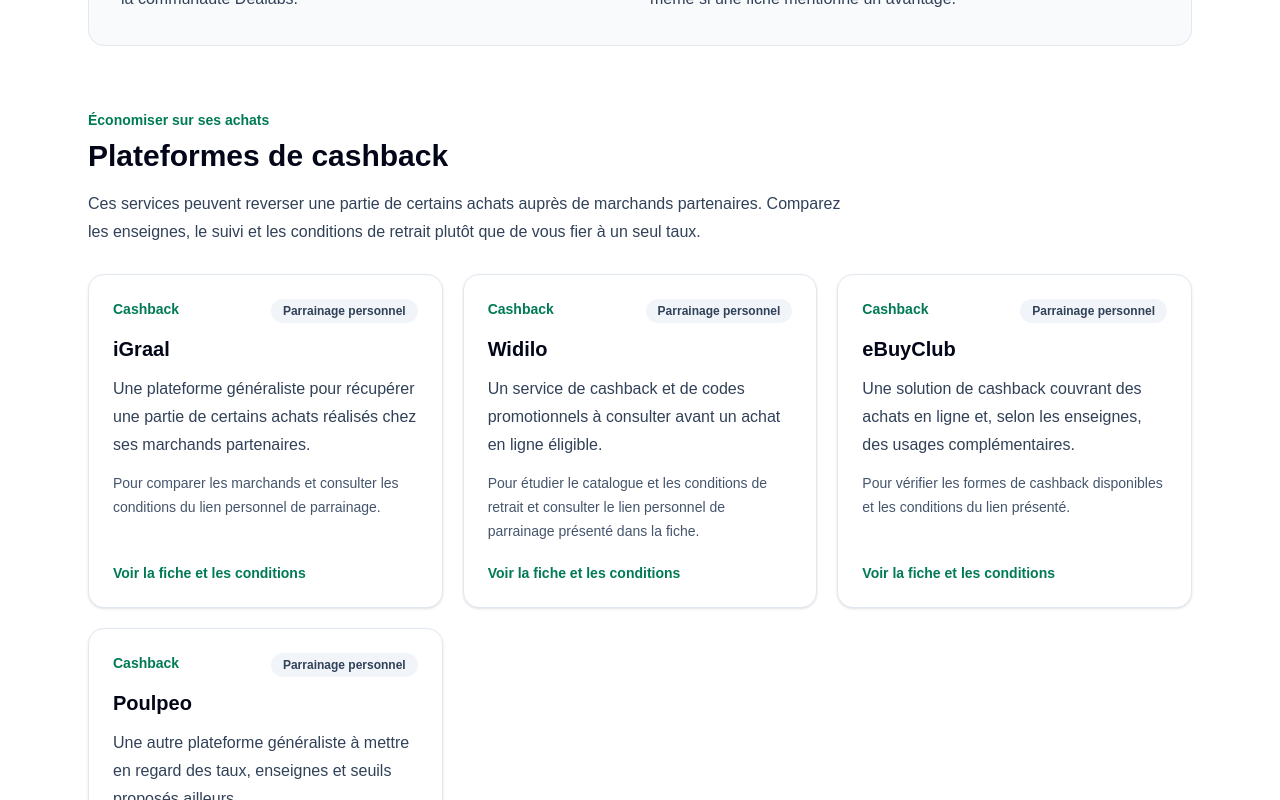
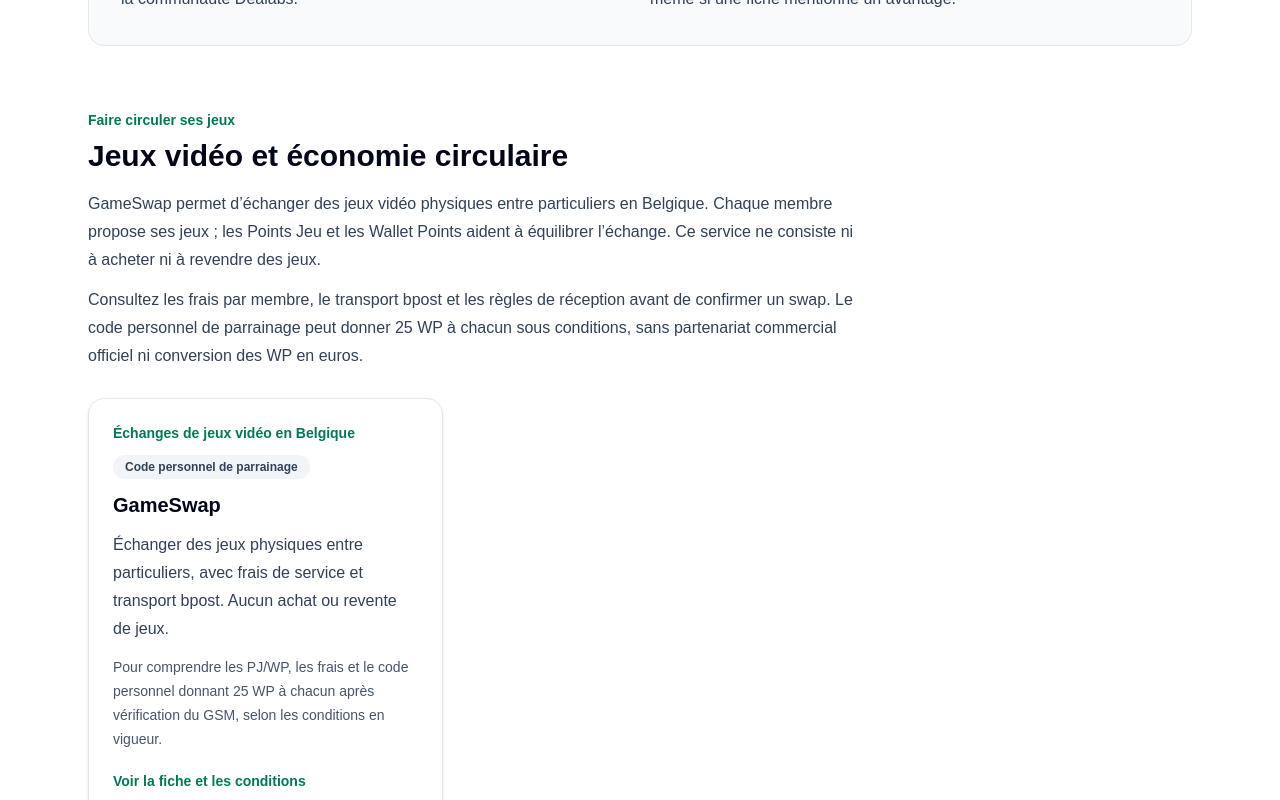
Before and after one commit to sebastienfoulon22-commits/afflizen, a Next.js app: page /bons-plans in a window 1280 px wide. Shown: the part 880-1680 px from the top of the page. Built offline with nearby package versions, Linux system fonts and the light colour scheme.

Commit message:
fix: classer GameSwap dans Bons plans et déplacer sa fiche

```diff
--- a/app/e-commerce/gameswap/page.tsx
+++ b/app/bons-plans/gameswap/page.tsx
@@ -12,7 +12,7 @@ const sourceLink = "font-semibold text-emerald-700 underline underline-offset-4
 export const metadata = createPageMetadata({
   title: "GameSwap : avis, échange de jeux en Belgique et parrainage",
   description: "Découvrez GameSwap : échanges de jeux vidéo physiques en Belgique, Points Jeu, Wallet Points, frais, livraison bpost et code personnel de parrainage.",
-  path: "/e-commerce/gameswap",
+  path: "/bons-plans/gameswap",
   type: "article",
 });
 
@@ -73,12 +73,12 @@ export default function GameSwapPage() {
       <section className="border-b border-slate-200 bg-white">
         <div className="mx-auto grid max-w-6xl gap-8 px-6 py-10 lg:grid-cols-[1fr_340px] lg:py-14">
           <div className="min-w-0">
-            <Link href="/e-commerce" className={sourceLink}>Voir la catégorie e-commerce</Link>
+            <Link href="/bons-plans" className={sourceLink}>Voir les bons plans</Link>
             <p className="mt-6 text-sm font-semibold uppercase tracking-wide text-emerald-700">Jeux physiques · Échanges entre particuliers · Belgique</p>
             <h1 className="mt-4 text-4xl font-bold tracking-tight md:text-5xl">GameSwap : échanger ses jeux vidéo physiques en Belgique</h1>
             <p className="mt-6 text-lg leading-8 text-slate-600">GameSwap permet de proposer ses jeux et de recevoir ceux d’un autre joueur. Il s’agit d’un service d’échange, pas d’une plateforme de revente classique. Les Points Jeu évaluent les titres, les Wallet Points équilibrent les échanges et les frais couvrent le transport et le service.</p>
             <div className="mt-7 flex flex-wrap gap-3">
-              <AffiliateButton href={SIGNUP_URL} platform="gameswap" category="e-commerce" location="hero" className={button}>S’inscrire sur GameSwap</AffiliateButton>
+              <AffiliateButton href={SIGNUP_URL} platform="gameswap" category="bons-plans" location="hero" className={button}>S’inscrire sur GameSwap</AffiliateButton>
               <a href="#fonctionnement" className="inline-flex min-h-11 items-center rounded-full border border-slate-300 px-6 py-3 font-semibold focus-visible:ring-2 focus-visible:ring-emerald-600">Comprendre les échanges</a>
             </div>
             <p className="mt-4 text-sm leading-6 text-slate-600">Code personnel à saisir : <code className="select-all font-bold text-slate-950">{REFERRAL_CODE}</code>. Il n’est pas appliqué automatiquement par le lien. Les 25 WP sont soumis aux conditions du programme ; ce ne sont pas des euros.</p>
@@ -178,7 +178,7 @@ export default function GameSwapPage() {
             <h3 className="mt-6 text-xl font-bold">Les limites à intégrer</h3>
             <ul className="mt-4 list-disc space-y-3 pl-5 leading-7 text-slate-600">{limits.map(text => <li key={text}>{text}</li>)}</ul>
             <p className={paragraph}>Avant de vous lancer, regardez les jeux susceptibles de vous intéresser, calculez vos frais et assurez-vous de pouvoir préparer, filmer et suivre l’envoi. Les 25 WP constituent un complément éventuel ; ils ne doivent pas être la seule raison de s’inscrire. Cet avis repose sur l’analyse des pages publiques, pas sur un échange réalisé par Afflizen.</p>
-            <div className="mt-6"><AffiliateButton href={SIGNUP_URL} platform="gameswap" category="e-commerce" location="avis" className={button}>Ouvrir le formulaire GameSwap</AffiliateButton></div>
+            <div className="mt-6"><AffiliateButton href={SIGNUP_URL} platform="gameswap" category="bons-plans" location="avis" className={button}>Ouvrir le formulaire GameSwap</AffiliateButton></div>
             <p className="mt-3 text-sm leading-6 text-slate-600">Code personnel {REFERRAL_CODE} à saisir manuellement, selon les conditions en vigueur.</p>
           </section>
           <section id="faq" className={card}>
--- a/app/bons-plans/page.tsx
+++ b/app/bons-plans/page.tsx
@@ -126,15 +126,18 @@ const cryptoReferralDeals: Deal[] = [
   },
 ];
 
-const ecommerceDeals: Deal[] = [
+const gamingDeals: Deal[] = [
   {
     name: "GameSwap",
     category: "Échanges de jeux vidéo en Belgique",
     description: "Échanger des jeux physiques entre particuliers, avec frais de service et transport bpost. Aucun achat ou revente de jeux.",
     use: "Pour comprendre les PJ/WP, les frais et le code personnel donnant 25 WP à chacun après vérification du GSM, selon les conditions en vigueur.",
-    href: "/e-commerce/gameswap",
+    href: "/bons-plans/gameswap",
     badge: "Code personnel de parrainage",
   },
+];
+
+const ecommerceDeals: Deal[] = [
   {
     name: "Back Market",
     category: "Produits reconditionnés",
@@ -336,6 +339,28 @@ export default function BonsPlansPage() {
           </div>
         </section>
 
+        <section aria-labelledby="gaming-title" className="pt-16">
+          <div className="max-w-3xl">
+            <p className="text-sm font-semibold text-emerald-700">Faire circuler ses jeux</p>
+            <h2 id="gaming-title" className="mt-2 text-3xl font-bold">
+              Jeux vidéo et économie circulaire
+            </h2>
+            <p className="mt-4 leading-7 text-slate-700">
+              GameSwap permet d’échanger des jeux vidéo physiques entre
+              particuliers en Belgique. Chaque membre propose ses jeux ;
+              les Points Jeu et les Wallet Points aident à équilibrer l’échange.
+              Ce service ne consiste ni à acheter ni à revendre des jeux.
+            </p>
+            <p className="mt-3 leading-7 text-slate-700">
+              Consultez les frais par membre, le transport bpost et les règles
+              de réception avant de confirmer un swap. Le code personnel de
+              parrainage peut donner 25 WP à chacun sous conditions, sans
+              partenariat commercial officiel ni conversion des WP en euros.
+            </p>
+          </div>
+          <DealGrid deals={gamingDeals} />
+        </section>
+
         <section aria-labelledby="cashback-title" className="pt-16">
           <div className="max-w-3xl">
             <p className="text-sm font-semibold text-emerald-700">Économiser sur ses achats</p>
@@ -430,7 +455,7 @@ export default function BonsPlansPage() {
             </h2>
             <p className="mt-4 leading-7 text-slate-700">
               Back Market aide à chercher du matériel reconditionné, tandis que
-              Dealabs centralise des bons plans publiés par une communauté. GameSwap propose des échanges de jeux physiques en Belgique, avec des frais propres à chaque membre.
+              Dealabs centralise des bons plans publiés par une communauté.
               Aucune réduction n&apos;est garantie : contrôlez toujours le vendeur,
               le prix final et les conditions de retour.
             </p>
--- a/app/bonus/page.tsx
+++ b/app/bonus/page.tsx
@@ -37,9 +37,9 @@ const otherOffers = [
   {
     name: "GameSwap",
     category: "Échanges de jeux · Belgique",
-    url: "/e-commerce/gameswap",
+    url: "/bons-plans/gameswap",
     status: "Code personnel de parrainage",
-    advantage: "25 WP pour chaque partie après vérification du GSM du filleul, selon les conditions en vigueur et le plafond de 2 000 WP. Points non convertibles en euros ; frais d’échange distincts.",
+    advantage: "Code personnel GSBA2A62 : 25 WP pour le parrain et 25 WP pour le filleul après vérification du GSM, selon les conditions en vigueur et le plafond de 2 000 WP. Aucun partenariat commercial officiel. WP non convertibles en euros ; frais d’échange distincts.",
   },
   {
     name: "Widilo",
--- a/app/e-commerce/page.tsx
+++ b/app/e-commerce/page.tsx
@@ -3,19 +3,12 @@ import Link from "next/link";
 
 export const metadata = createPageMetadata({
   title: "E-commerce : bons plans, achats en ligne et plateformes utiles",
-  description: "Comparez les plateformes e-commerce d’Afflizen : achats en ligne, reconditionné, échanges de jeux physiques, bons plans et conditions des parrainages.",
+  description: "Découvrez les plateformes e-commerce référencées par Afflizen pour acheter en ligne, comparer les bons plans et profiter d’avantages disponibles.",
   path: "/e-commerce",
   type: "website",
 });
 
 const availablePlatforms = [
-  {
-    name: "GameSwap",
-    href: "/e-commerce/gameswap",
-    category: "Échanges de jeux physiques",
-    description: "Échanger ses jeux vidéo entre particuliers en Belgique, avec Points Jeu, Wallet Points et expédition bpost. Ce n’est pas un service de revente.",
-    points: ["Frais par membre et par échange", "25 WP de parrainage sous conditions", "Code personnel, sans partenariat officiel"],
-  },
   {
     name: "Back Market",
     href: "/e-commerce/back-market",
@@ -43,10 +36,6 @@ const availablePlatforms = [
 ];
 
 const categoryBlocks = [
-  {
-    title: "Échanges entre particuliers",
-    description: "Des services pour échanger des biens physiques, avec des frais, un transport et des règles de réception à examiner avant de confirmer.",
-  },
   {
     title: "Reconditionné",
     description:
@@ -88,7 +77,7 @@ export default function EcommercePage() {
 
           <p className="mt-6 max-w-3xl text-lg leading-8 text-slate-600">
             La catégorie e-commerce d’Afflizen regroupe les plateformes utiles
-            pour acheter en ligne ou échanger des biens : jeux physiques, reconditionné,
+            pour acheter en ligne de manière plus intelligente : reconditionné,
             codes parrainage, bons plans, avantages clients et conseils avant
             commande.
           </p>
@@ -234,9 +223,6 @@ export default function EcommercePage() {
                   Back Market →
                 </Link>
 
-                <Link href="/e-commerce/gameswap" className="font-bold text-emerald-700 hover:text-emerald-800">
-                  GameSwap →
-                </Link>
                 <Link
                   href="/e-commerce/dealabs"
                   className="font-bold text-emerald-700 hover:text-emerald-800"
--- a/app/page.tsx
+++ b/app/page.tsx
@@ -39,7 +39,7 @@ const categories = [
     name: "E-commerce",
     url: "/e-commerce",
     description:
-      "Reconditionné, échanges de jeux physiques, codes parrainage, achats en ligne et bons plans.",
+      "Reconditionné, codes parrainage, achats en ligne, bons plans e-commerce et conseils avant commande.",
   },
   {
     name: "Hébergement web",
--- a/app/sitemap.ts
+++ b/app/sitemap.ts
@@ -343,12 +343,14 @@ const routes = [
     changeFrequency: "monthly",
   },
 
-  // E-commerce
+  // Bons plans
   {
-    path: "/e-commerce/gameswap",
+    path: "/bons-plans/gameswap",
     priority: 0.8,
     changeFrequency: "monthly",
   },
+
+  // E-commerce
   {
     path: "/e-commerce/back-market",
     priority: 0.8,
--- a/lib/editorialRegistry.ts
+++ b/lib/editorialRegistry.ts
@@ -686,7 +686,7 @@ export const editorialRegistry = [
   },
   {
     name: "GameSwap",
-    path: "/e-commerce/gameswap",
+    path: "/bons-plans/gameswap",
     reviewedAt: "2026-09-19",
     sources: [
       { label: "Présentation officielle de GameSwap", url: "https://www.gameswap.be/" },
--- a/lib/siteSearchIndex.ts
+++ b/lib/siteSearchIndex.ts
@@ -561,8 +561,8 @@ export const searchItems = [
   },
   {
     name: "GameSwap",
-    url: "/e-commerce/gameswap",
-    category: "E-commerce",
+    url: "/bons-plans/gameswap",
+    category: "Bons plans",
     description: "Échanges de jeux vidéo physiques en Belgique : PJ, WP, frais, transport et code personnel de parrainage.",
     keywords: ["jeux vidéo", "échange", "Belgique", "parrainage", "Points Jeu", "Wallet Points", "WP", "PJ"],
     aliases: ["Game Swap", "GameSwap.be"],
```
